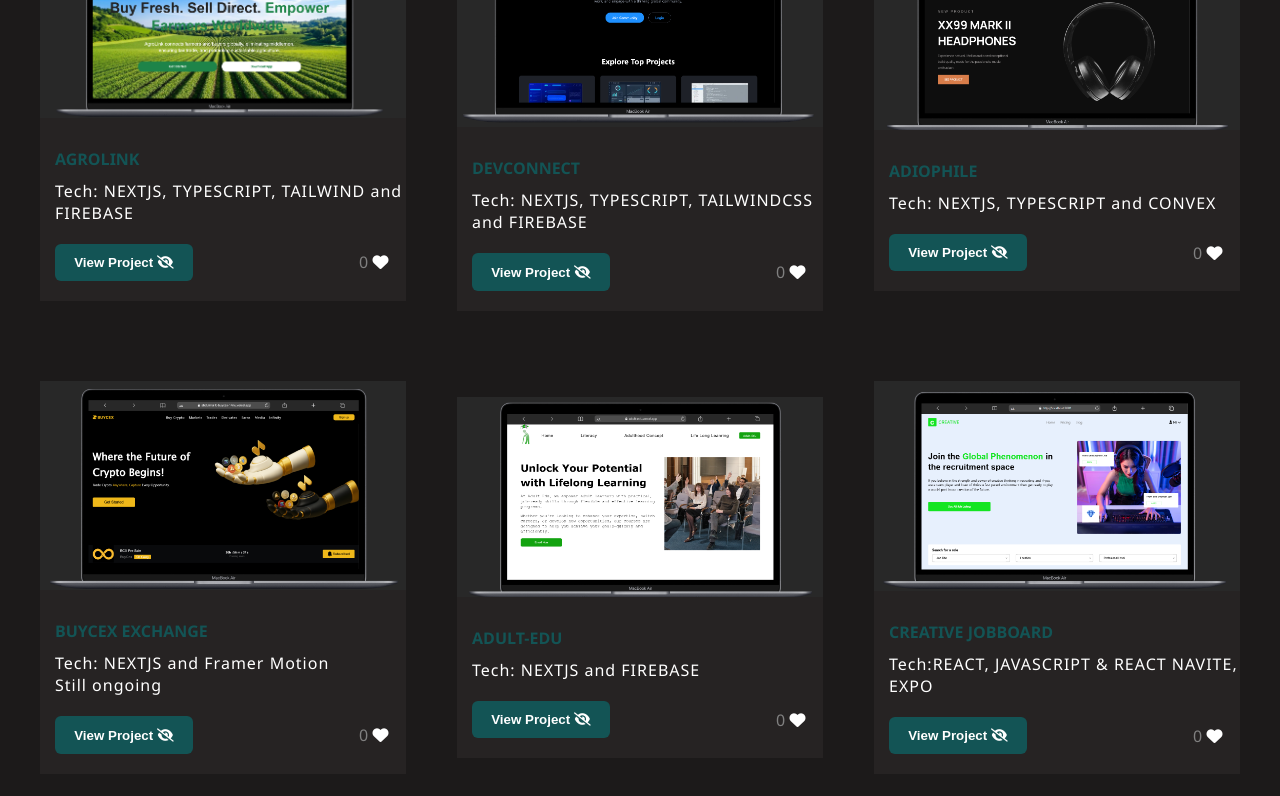
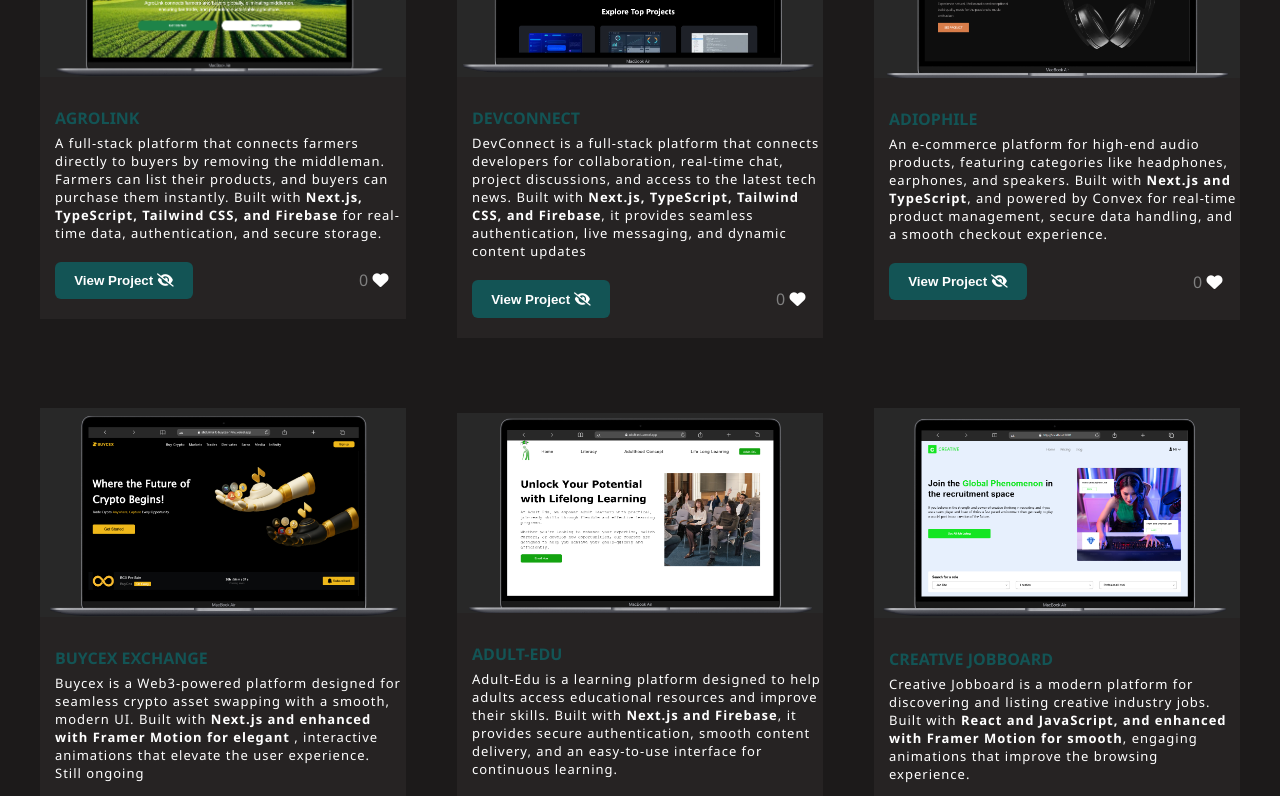
Before and after one commit to Bigoluwagentle/Abdulmalik-portfolio, a React (Create React App) app: page /Projects in a window 1280 px wide. Shown: the part 300-1096 px from the top of the page. Built offline with nearby package versions, Linux system fonts and the light colour scheme; no server answers; the database is empty.

Commit message:
Added new features

```diff
--- a/src/Products.css
+++ b/src/Products.css
@@ -1,7 +1,7 @@
 
 #allProject{
     > h2{
-        margin-top: 120px;
+        margin-top: 100px;
         text-align: center;
     }
     > aside{
@@ -27,7 +27,7 @@
     }
     > article{
         padding: 30px;
-        margin-top: 30px;
+        /* margin-top: 30px; */
         display: flex;
         align-items: center;
         flex-wrap: wrap;
@@ -55,11 +55,12 @@
                 background-color: rgb(38, 35, 35);
                 > h4{
                     color: #135455;
-                    margin-bottom: 10px;
+                    margin-bottom: 5px;
                     text-transform: uppercase;
                 }
                 > p{
                     letter-spacing: 1px;
+                    font-size: 13px;
                     font-family: 'Segoe UI', Tahoma, Geneva, Verdana, sans-serif;
                 }
                 > nav{
--- a/src/Projects.jsx
+++ b/src/Projects.jsx
@@ -63,7 +63,7 @@
                     <img src={Agro} alt="" />
                     <nav className="check">
                         <h4>AgroLink</h4>
-                        <p>Tech: NEXTJS, TYPESCRIPT, TAILWIND and FIREBASE</p>
+                        <p>A full-stack platform that connects farmers directly to buyers by removing the middleman. Farmers can list their products, and buyers can purchase them instantly. Built with <b> Next.js, TypeScript, Tailwind CSS, and Firebase</b> for real-time data, authentication, and secure storage.</p>
                         <nav>
                             <button onClick={() => addUrl("https://agro-links.vercel.app/")}>View Project <i class="fa-solid fa-eye-slash"></i></button>
                             <LikeButton projectId="jobboard" />
@@ -79,7 +79,7 @@
                     <img src={DevConnect} alt="DevConnect" />
                     <nav className="check">
                         <h4>DevConnect</h4>
-                        <p>Tech: NEXTJS, TYPESCRIPT, TAILWINDCSS and FIREBASE</p>
+                        <p>DevConnect is a full-stack platform that connects developers for collaboration, real-time chat, project discussions, and access to the latest tech news. Built with <b> Next.js, TypeScript, Tailwind CSS, and Firebase</b>, it provides seamless authentication, live messaging, and dynamic content updates</p>
                         <nav>
                             <button onClick={() => addUrl("https://devconnect-vert.vercel.app/")}>View Project <i class="fa-solid fa-eye-slash"></i></button>
                             <LikeButton projectId="urlshoten" />
@@ -95,7 +95,7 @@
                     <img src={Audiophile} alt="" />
                     <nav className="check">
                         <h4>Adiophile</h4>
-                        <p>Tech: NEXTJS, TYPESCRIPT and CONVEX</p>
+                        <p>An e-commerce platform for high-end audio products, featuring categories like headphones, earphones, and speakers. Built with <b> Next.js and TypeScript</b>, and powered by Convex for real-time product management, secure data handling, and a smooth checkout experience.</p>
                         <nav>
                             <button onClick={() => addUrl("https://audiophile-539a.vercel.app/")}>View Project <i class="fa-solid fa-eye-slash"></i></button>
                             <LikeButton projectId="adiophile" />
@@ -111,7 +111,7 @@
                     <img src={Buycex} alt="" />
                     <nav className="check">
                         <h4>Buycex Exchange</h4>
-                        <p>Tech: NEXTJS and Framer Motion</p>
+                        <p>Buycex is a Web3-powered platform designed for seamless crypto asset swapping with a smooth, modern UI. Built with <b>Next.js and enhanced with Framer Motion for elegant </b>, interactive animations that elevate the user experience.</p>
                         <p>Still ongoing</p>
                         <nav>
                             <button onClick={() => addUrl("https://abdulmalik-buycex-14nu.vercel.app/")}>View Project <i class="fa-solid fa-eye-slash"></i></button>
@@ -128,7 +128,7 @@
                     <img src={Edu} alt="" />
                     <nav className="check">
                         <h4>Adult-Edu</h4>
-                        <p>Tech: NEXTJS and FIREBASE</p>
+                        <p>Adult-Edu is a learning platform designed to help adults access educational resources and improve their skills. Built with <b> Next.js and Firebase</b>, it provides secure authentication, smooth content delivery, and an easy-to-use interface for continuous learning.</p>
                         <nav>
                             <button onClick={() => addUrl("https://adult-edu.vercel.app/")}>View Project <i class="fa-solid fa-eye-slash"></i></button>
                             <LikeButton projectId="adult" />
@@ -144,7 +144,7 @@
                     <img src={Creative} alt="" />
                     <nav className="check">
                         <h4>Creative Jobboard</h4>
-                        <p>Tech:REACT,  JAVASCRIPT & REACT NAVITE, EXPO</p>
+                        <p>Creative Jobboard is a modern platform for discovering and listing creative industry jobs. Built with <b> React and JavaScript, and enhanced with Framer Motion for smooth</b>, engaging animations that improve the browsing experience.</p>
                         <nav>
                             <button onClick={() => addUrl("https://creative-jobboard.vercel.app/")}>View Project <i class="fa-solid fa-eye-slash"></i></button>
                             <LikeButton projectId="creative" />
```
